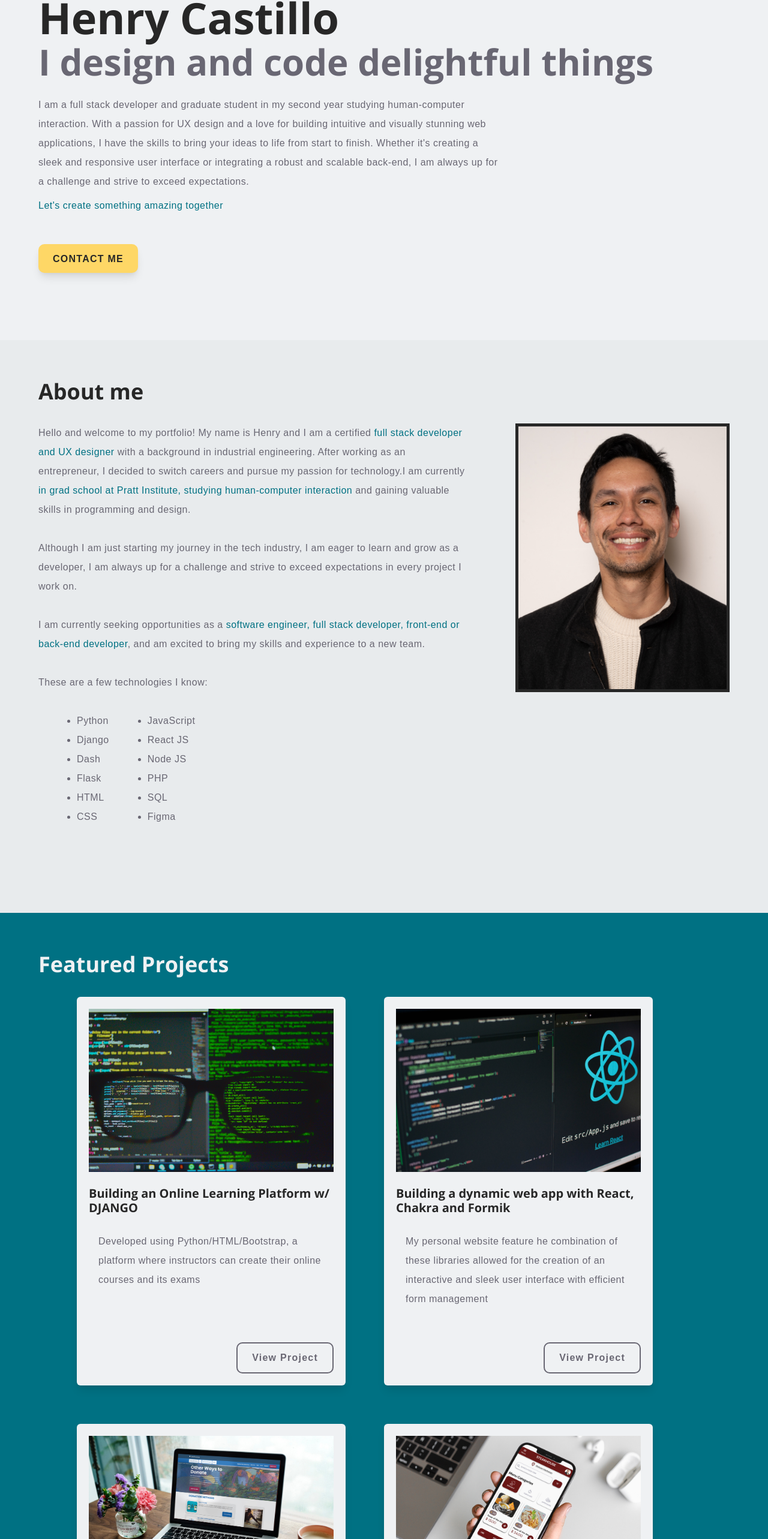
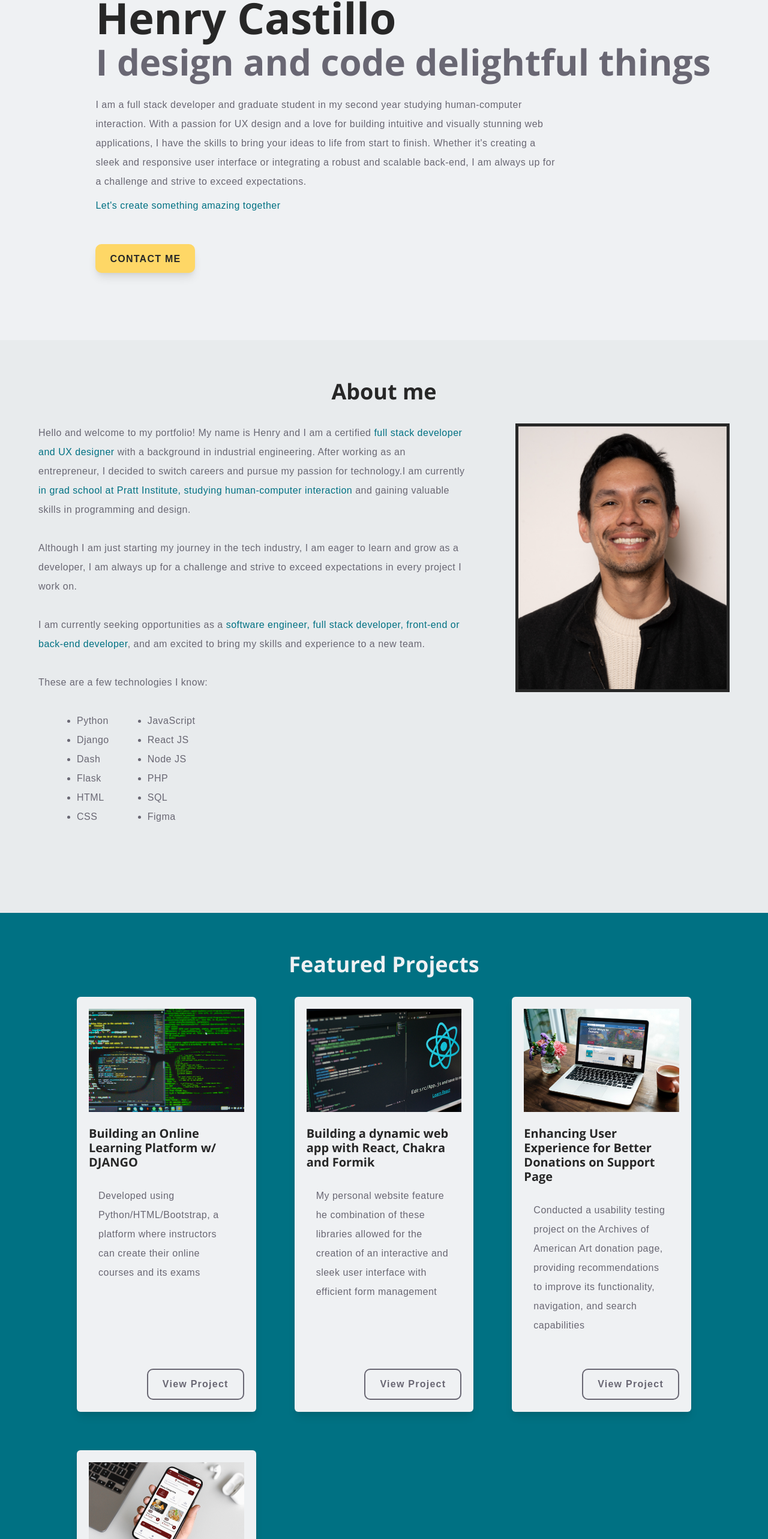
Before and after one commit to henrycmelo/personal-site, a React (Create React App) app: page / in a window 1280 px wide. Shown: the part 226-2792 px from the top of the page at 60% size. Built offline with nearby package versions, Linux system fonts and the light colour scheme.

Commit message:
fixing footer

```diff
--- a/src/components/AboutMeSection.js
+++ b/src/components/AboutMeSection.js
@@ -76,8 +76,7 @@ const headshot = [
 const AboutMeSection = () => (
   <FullScreenSection
   backgroundColor="secondLight"
-
-  alignItems="flex-start"
+  alignItems={{base:'center', md:"flex-start", lg:'center'}}
   spacing={8}
   width='100vw'
   pb={{ base: 24, md: 36 }}
@@ -87,7 +86,7 @@ const AboutMeSection = () => (
   >
     <Heading as="h1" id="aboutme-section" color='dark' >About me</Heading>
 
-    <VStack alignItems='start'justifyContent='flex-start' >
+    <VStack alignItems='center'justifyContent='center' >
 
       <Stack direction={{base: 'column', md: 'row'}}  spacing={{base:16, md:20}}>
         <Box >
--- a/src/components/ContactMeSection.js
+++ b/src/components/ContactMeSection.js
@@ -81,7 +81,7 @@ const LandingSection = () => {
     <FullScreenSection
       backgroundColor="secondLight"
 
-      alignItems="flex-start"
+      alignItems={{base:'center', md:"flex-start", lg:'center'}}
       spacing={8}
       width='100vw'
       pt={16}
--- a/src/components/Footer.js
+++ b/src/components/Footer.js
@@ -12,7 +12,7 @@ const Footer = () => {
 
     <FullScreenSection
       backgroundColor="dark"
-      alignItems="flex-start"
+      alignItems='center'
       spacing={8}
       width='100vw'
       p={16}>
@@ -23,8 +23,7 @@ const Footer = () => {
               templateColumns= {{ base: "repeat(1,1fr)", md: "repeat(2, 1fr)" }}
               gap={2}
               color="light"
-
-              maxWidth="1024px"
+              width={'100%'}
               margin="0 auto"
               paddingBottom="1em"
               >
@@ -32,8 +31,7 @@ const Footer = () => {
             colSpan={1}
             px={12}
             color="light"
-            justifyContent="center"
-            alignItems="left"
+
             maxWidth="1024px"
 
           >
@@ -45,6 +43,8 @@ const Footer = () => {
           </GridItem>
           <GridItem
             colSpan={1}
+            colStart={{base:0, md:4,lg:4}}
+            colEnd={{base:0, md:6,lg:6}}
 
             px={12}>
 
@@ -60,7 +60,7 @@ const Footer = () => {
 
 
         </Grid>
-        <Divider color='light'  alignItems="center" maxWidth="1024px" margin="0 auto" />
+        <Divider color='light'  alignItems="center"  margin="0 auto" />
         <Text  color='yellow' size='xs' textStyle='body' textAlign='center'>© Copyright 2023. Designed and built by <b>Henry Castillo</b> </Text>
 
       </footer>
--- a/src/components/LandingSection.js
+++ b/src/components/LandingSection.js
@@ -31,7 +31,7 @@ const LandingSection = () => {
   <FullScreenSection
     backgroundColor="light"
 
-    alignItems="flex-start"
+    alignItems={{base:'center', md:"flex-start", lg:'center'}}
     spacing={8}
     width='100vw'
     pt={ 48}
--- a/src/components/ProjectsSection.js
+++ b/src/components/ProjectsSection.js
@@ -35,7 +35,7 @@ const ProjectsSection = () => {
     <FullScreenSection
       backgroundColor="blue"
       isDarkBackground
-      alignItems="flex-start"
+      alignItems={{base:'center', md:"flex-start", lg:'center'}}
       spacing={8}
       width='100vw'
       pt={16}
@@ -50,7 +50,7 @@ const ProjectsSection = () => {
 
       <Box
         display="grid"
-        gridTemplateColumns={{ base: "repeat(1,1fr)", md: "repeat(2,minmax(0,1fr))" }}
+        gridTemplateColumns={{ base: "repeat(1,1fr)", md: "repeat(2,minmax(0,1fr))", lg:"repeat(3,minmax(0,1fr))" }}
         // The md breakpoint is a default breakpoint in Chakra UI that corresponds to screens with a width of 48em (768px) or larger
         gridGap={16}
         alignContent={'center'}
```
